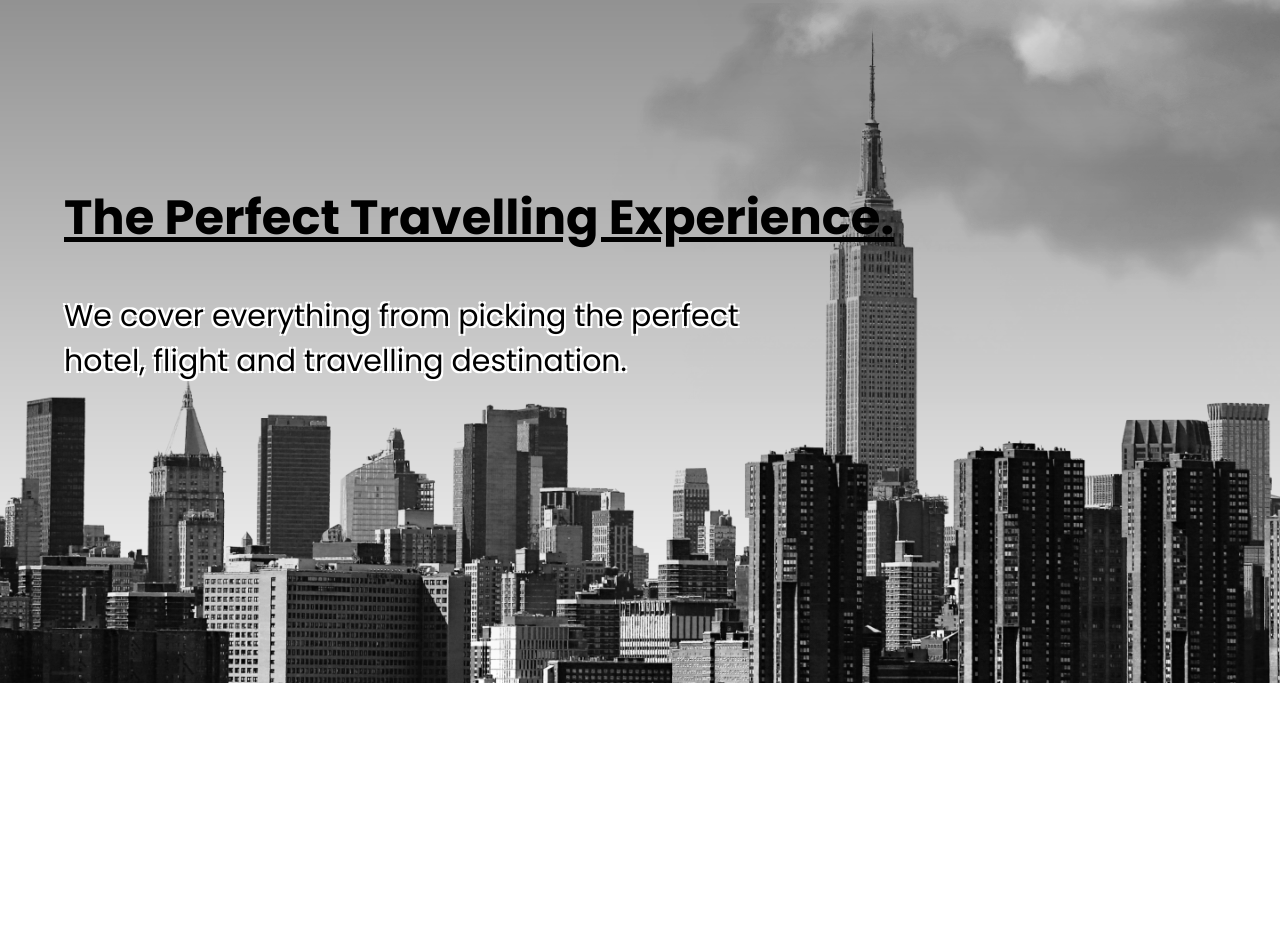
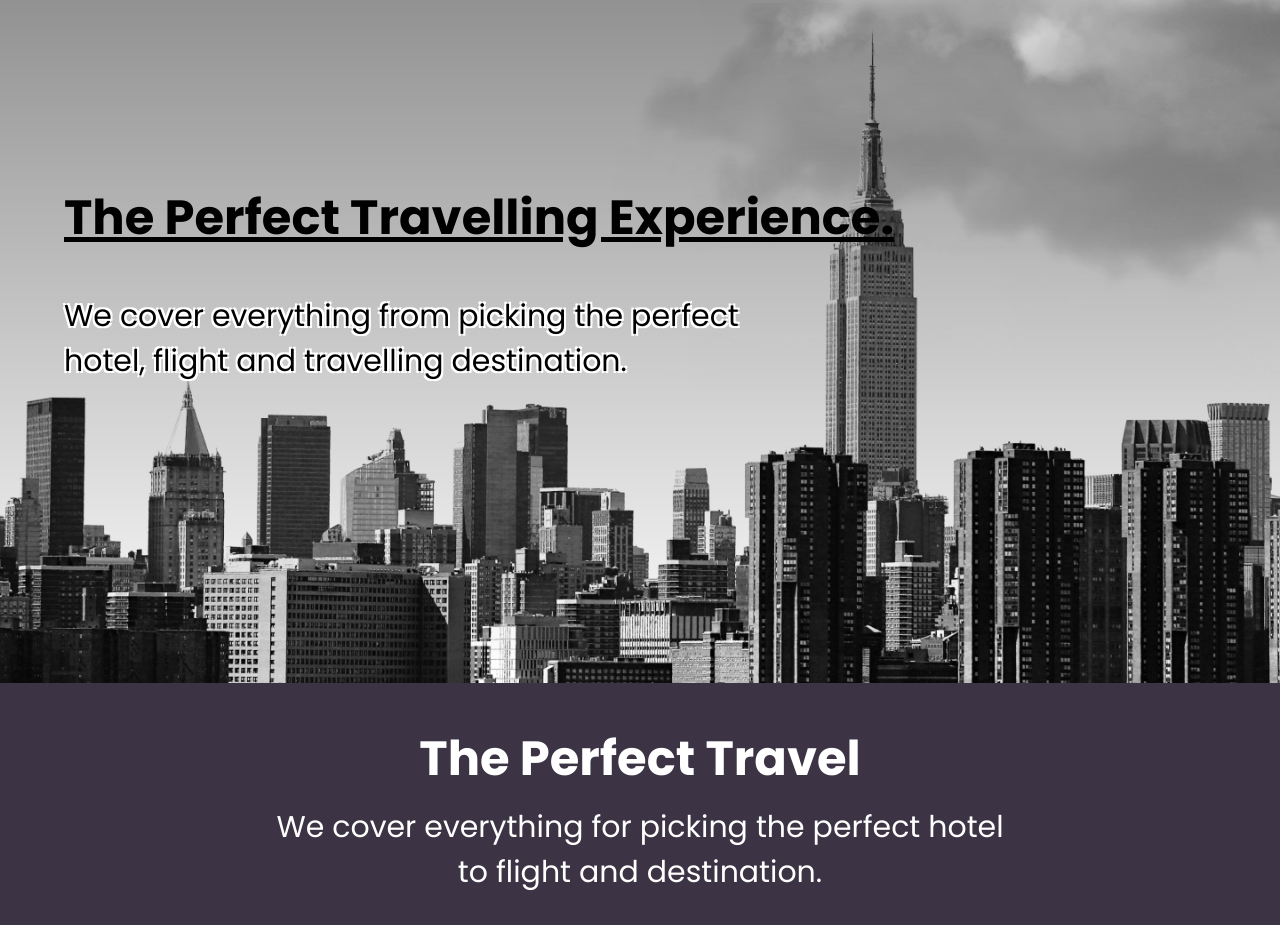
Before and after one commit to w3bdev1/Tripps-Landing-Page, a plain HTML site: page index.html in a window 1280 px wide. Shown: the part 917-1842 px from the top of the page. Before the commit the page ends 1600 px from the top, so only its background shows below. Drawn offline with Linux system fonts and the light colour scheme.

Commit message:
Benefits header added

```diff
--- a/index.html
+++ b/index.html
@@ -39,7 +39,16 @@
             <img src="./img/cloud.png" class="moving-cloud-2 cloud" alt="" />
         </header>
     </section>
+    <section id="benefits">
+        <header class="benefits-head">
+            <h2 class="benefits__heading">The Perfect Travel</h2>
+            <p class="benefits__caption caption">
+                We cover everything for picking the perfect hotel <br />
+                to flight and destination.
+            </p>
+        </header>
 
+    </section>
 </body>
 
 </html>
--- a/style.css
+++ b/style.css
@@ -28,7 +28,8 @@
     --light-blue: #4c6e97;
     --light-blue-2: #1d3450;
     --white: #fff;
-    --gradient: linear-gradient(rgba(0 0 0 / 0.5), transparent)
+    --gradient: linear-gradient(rgba(0 0 0 / 0.5), transparent);
+    --dark-purple: #3c3444;
 }
 
 * {
@@ -194,6 +195,22 @@ nav ul {
     }
 }
 
+/* Benefits */
+
+.benefits-head {
+    background-color: var(--dark-purple);
+    color: var(--white);
+    padding: 3rem;
+    display: flex;
+    flex-direction: column;
+    justify-content: center;
+    align-items: center;
+    text-align: center;
+}
+
+.benefits__heading {
+    padding: 1rem;
+}
 
 /* Media Queries */
 
```
